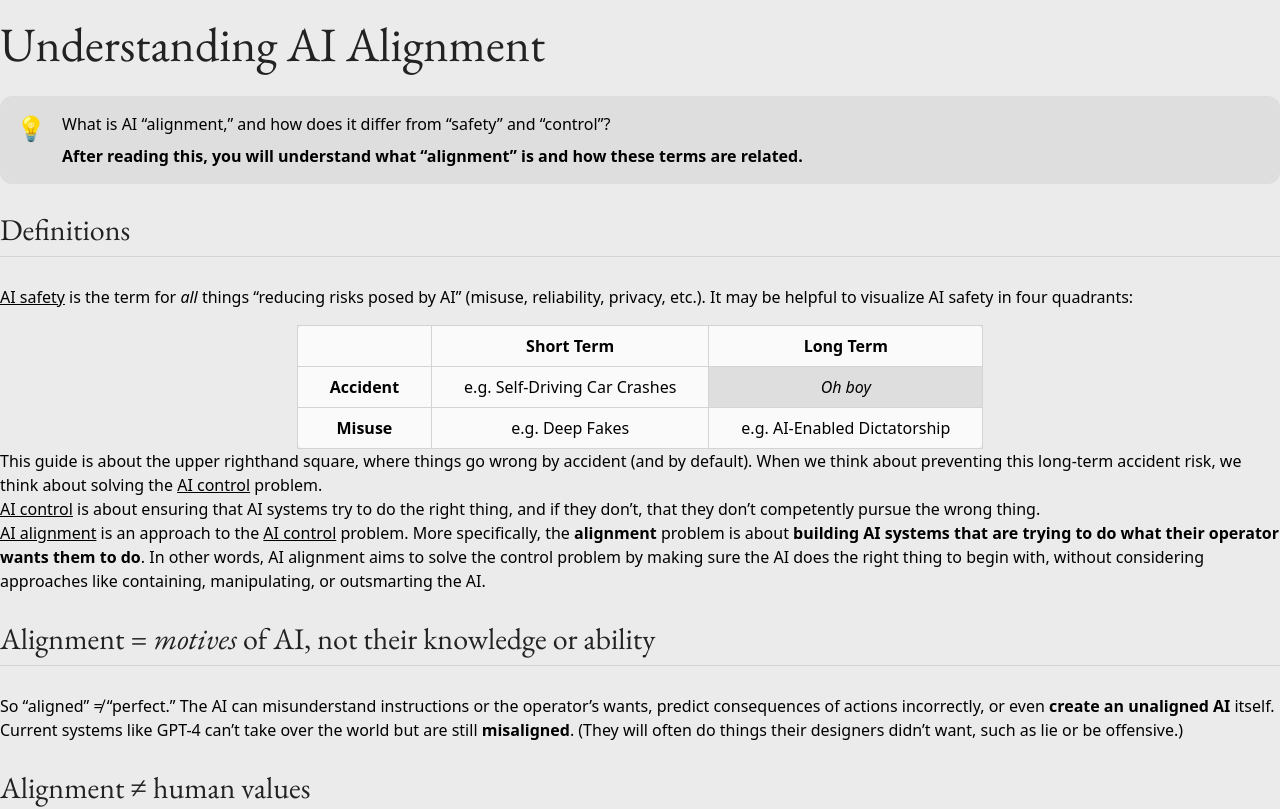
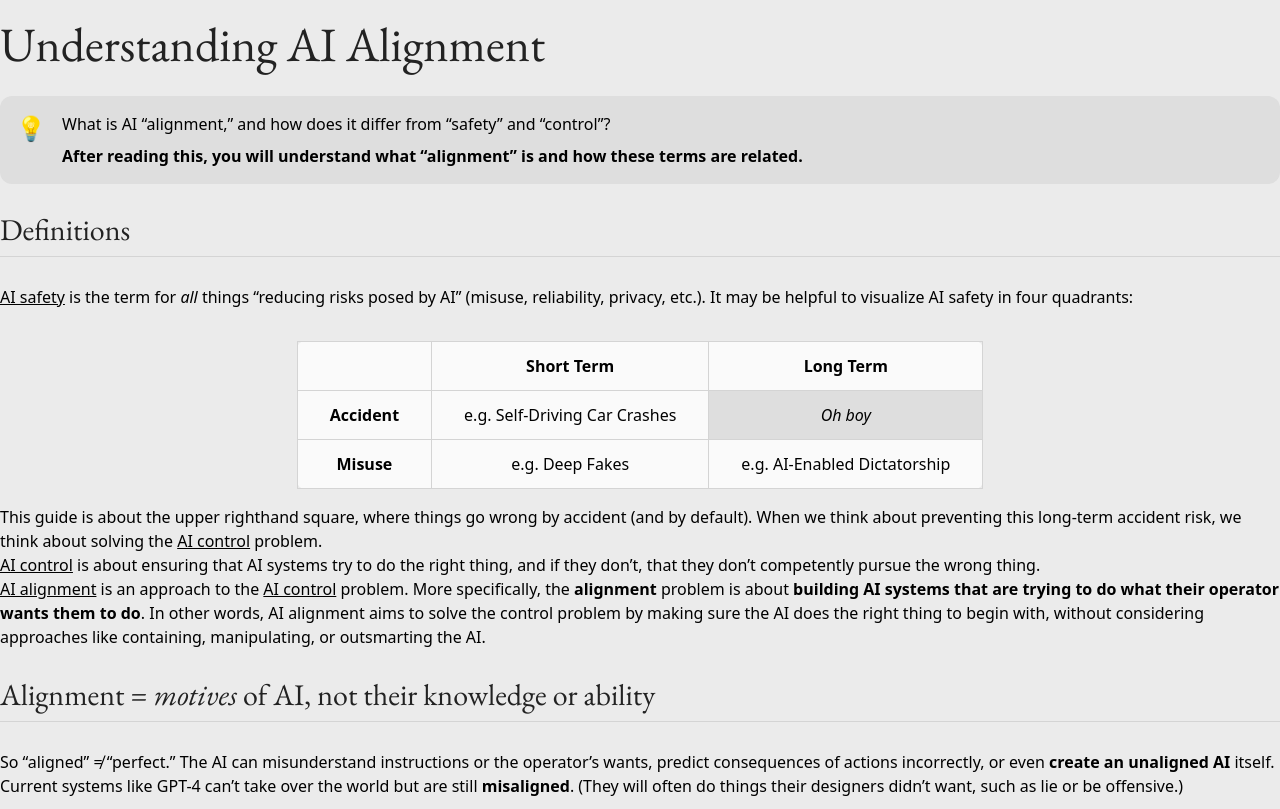
Before and after one commit to masonwang025/alignment-guide, a Next.js app: page /why-alignment/understanding-alignment in a window 1280 px wide. Shown: the top 809 px of the page. Built offline with nearby package versions, Linux system fonts and the light colour scheme.

Commit message:
false card is looking EGGCELLENT

```diff
--- a/src/components/elements/RiskTable.tsx
+++ b/src/components/elements/RiskTable.tsx
@@ -3,12 +3,12 @@ import React from 'react';
 
 const RiskTable = () => {
 	const tableClass = 'table-auto w-full border-collapse border border-neutral-300';
-	const cellClass = 'border border-neutral-300 py-2 px-4 md:px-8';
+	const cellClass = 'border border-neutral-300 py-3 px-4 md:px-8';
 	const headerClass = `${cellClass} font-bold px-4 md:px-8 text-center`;
 	const textCenterClass = `${cellClass} text-center`;
 
 	return (
-		<div className='flex justify-center items-center'>
+		<div className='flex justify-center items-center sm:py-4'>
 			<div className='bg-neutral-50 rounded-lg'>
 				<table className={tableClass}>
 					<thead>
--- a/src/components/intro/FalseCard.tsx
+++ b/src/components/intro/FalseCard.tsx
@@ -1,14 +1,14 @@
-import { XMarkIcon } from '@heroicons/react/24/solid';
+import { XCircleIcon } from '@heroicons/react/24/solid';
 import Toggle from '../elements/Toggle';
 
 function FalseCard({ title, children }: { title: string; children: React.ReactNode }) {
 	return (
 		<div className='flex items-start'>
 			<span className='font-bold mr-5'>
-                <XMarkIcon className='size-6 text-red-700 mt-2.5' />
+				<XCircleIcon className='size-6 text-red-700 mt-2.5' />
 			</span>
 			<div className='space-y-2 w-full'>
-                <Toggle className='' title={<p className='text-red-700 w-full'>{title}</p>}>
+				<Toggle className='' title={<p className='w-full'>{title}</p>}>
 					{children}
 				</Toggle>
 			</div>
```
Lines whose indentation alone changed are shown as unchanged.
